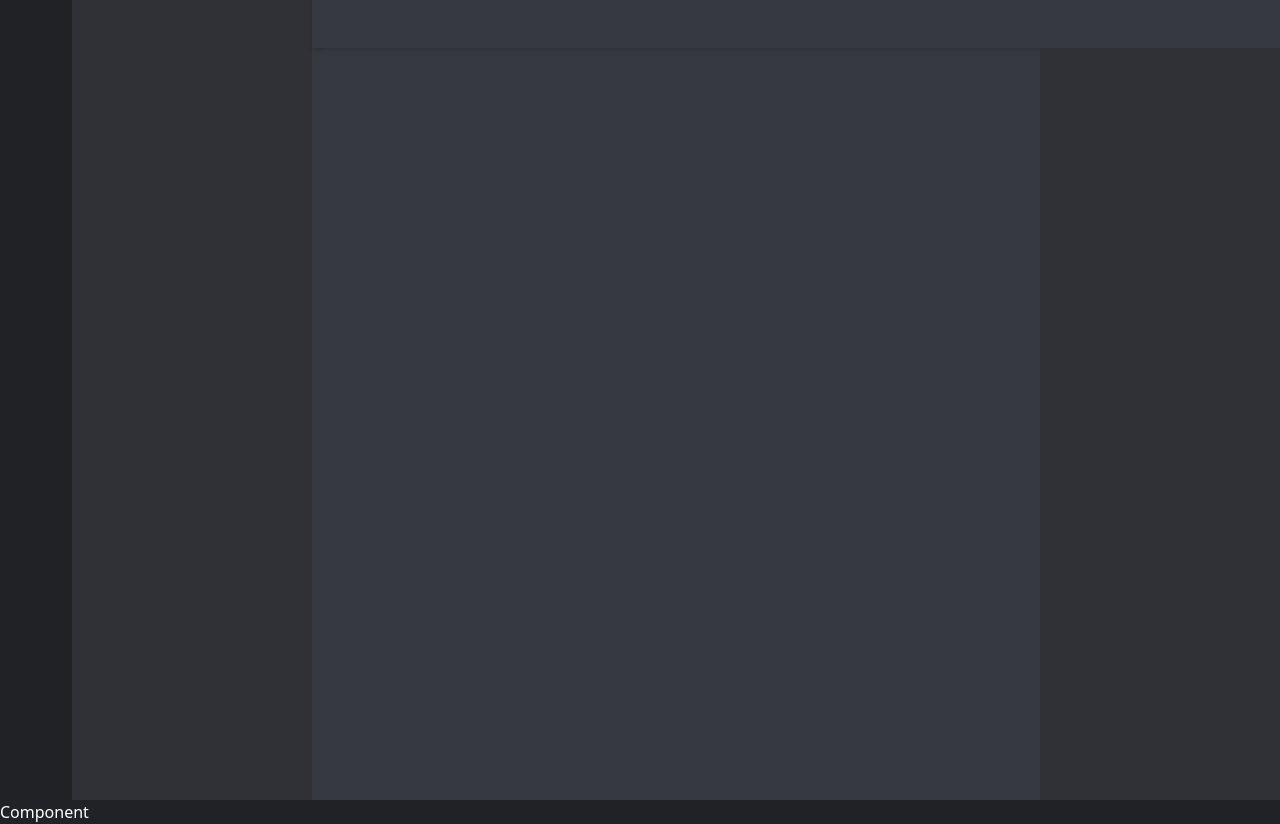
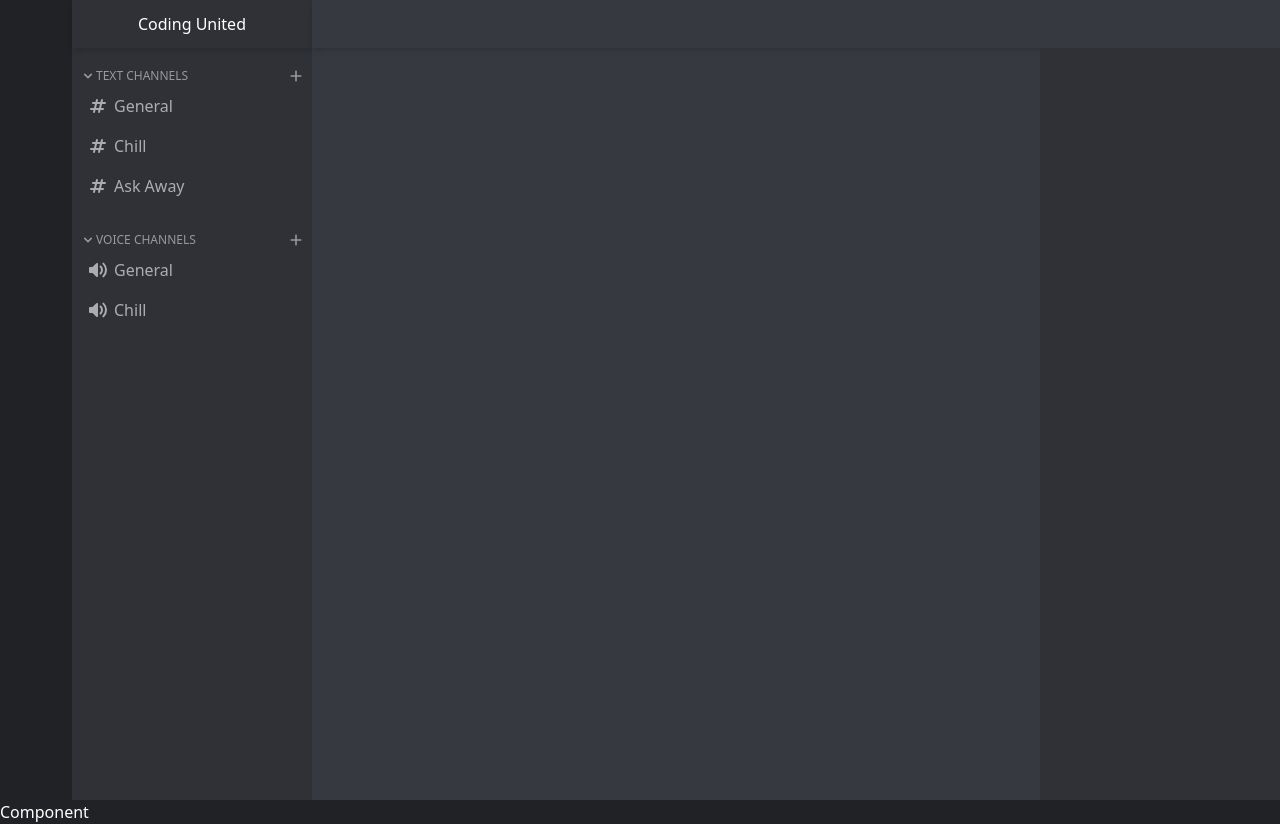
Before and after one commit to ricardoschalkwyk/codecord-ui, a React (Vite) app: page / in a window 1280 px wide. Built offline with nearby package versions, Linux system fonts and the light colour scheme.

Commit message:
COD-20: Created channel item component

```diff
--- a/package.json
+++ b/package.json
@@ -11,6 +11,7 @@
   "dependencies": {
     "@headlessui/react": "^1.6.6",
     "@heroicons/react": "^1.0.6",
+    "clsx": "^1.2.1",
     "react": "^18.2.0",
     "react-dom": "^18.2.0",
     "react-router-dom": "^6.3.0"
--- /dev/null
+++ b/src/components/Button.jsx
@@ -0,0 +1,31 @@
+import React from "react";
+import PropTypes from "prop-types";
+import clsx from "clsx";
+
+// This component is for a dianamic Button component.
+
+function Button({ className, children, onClick, type = "button" }) {
+  return (
+    <button
+      type={type}
+      className={clsx(
+        "flex w-full items-center gap-2 rounded py-1.5 px-2 opacity-60 hover:bg-discord-light-gray hover:bg-opacity-60",
+        className
+      )}
+      onClick={(e) => {
+        onClick?.(e);
+      }}
+    >
+      {children}
+    </button>
+  );
+}
+
+Button.propTypes = {
+  className: PropTypes.string,
+  children: PropTypes.node,
+  onClick: PropTypes.func,
+  type: PropTypes.string,
+};
+
+export default Button;
--- /dev/null
+++ b/src/components/ChannelItem.jsx
@@ -0,0 +1,69 @@
+import React, { useState } from "react";
+import PropTypes from "prop-types";
+import {
+  HashtagIcon,
+  CogIcon,
+  UserAddIcon,
+  VolumeUpIcon,
+} from "@heroicons/react/solid";
+import clsx from "clsx";
+import Button from "./Button";
+import { channelTypes } from "../constants";
+
+function ChannelItem({ channel }) {
+  const [isActive, setActive] = useState(false);
+
+  const activeClick = () => {
+    setActive(!isActive);
+  };
+
+  return (
+    <Button
+      className={clsx(
+        "group justify-between",
+        isActive && "bg-discord-light-gray bg-opacity-60"
+      )}
+      onClick={activeClick}
+    >
+      <div className="flex items-center gap-1.5">
+        {channel.type === channelTypes.voice && (
+          <VolumeUpIcon className="h-5 w-5" />
+        )}
+
+        {channel.type === channelTypes.text && (
+          <HashtagIcon className="h-5 w-5" />
+        )}
+
+        {channel.name}
+      </div>
+
+      <div className="flex items-center gap-1">
+        <UserAddIcon
+          className={clsx(
+            "h-4 w-4 group-hover:block",
+            isActive && "block",
+            !isActive && "hidden"
+          )}
+          onClick={(e) => {
+            e.stopPropagation();
+          }}
+        />
+
+        <CogIcon
+          className={clsx(
+            "h-4 w-4 group-hover:block",
+            isActive && "block",
+            !isActive && "hidden"
+          )}
+          onClick={(e) => {
+            e.stopPropagation();
+          }}
+        />
+      </div>
+    </Button>
+  );
+}
+ChannelItem.propTypes = {
+  channel: PropTypes.object,
+};
+export default ChannelItem;
--- a/src/components/Channels.jsx
+++ b/src/components/Channels.jsx
@@ -1,9 +1,59 @@
 import React from "react";
 import PropTypes from "prop-types";
 
+import ChannelItem from "./ChannelItem";
+import { ChevronDownIcon, PlusIcon } from "@heroicons/react/solid";
+
+const textChannels = [
+  { id: 1, type: "text", name: "General" },
+  { id: 2, type: "text", name: "Chill" },
+  { id: 3, type: "text", name: "Ask Away" },
+];
+
+const voiceChannels = [
+  { id: 1, type: "voice", name: "General" },
+  { id: 2, type: "voice", name: "Chill" },
+];
+
+const categories = [
+  { id: 1, name: "Text Channels", textChannels },
+  { id: 2, name: "Voice Channels", voiceChannels },
+];
+
 const Channels = () => {
   return (
-    <div className="hidden h-screen w-[240px] flex-shrink-0 bg-discord-secondary lg:block"></div>
+    <div className="hidden h-screen w-[240px] flex-shrink-0 bg-discord-secondary  lg:block">
+      <div className="h-[48px] pt-3 text-center shadow-md">
+        <span>Coding United</span>
+      </div>
+
+      {categories.map((category) => (
+        <div className="p-2" key={category.id}>
+          <div className="pt-3 pb-1 opacity-50">
+            <span className="flex justify-between text-xs uppercase">
+              <div className="flex">
+                {<ChevronDownIcon className="h-4 w-4" />}
+                {category.name}
+              </div>
+
+              <div className="flex">{<PlusIcon className="h-4 w-4" />}</div>
+            </span>
+          </div>
+
+          <div className="space-y-1">
+            {category.textChannels?.map((channel) => (
+              <ChannelItem key={channel.id} channel={channel} />
+            ))}
+          </div>
+
+          <div className="space-y-1">
+            {category.voiceChannels?.map((channel) => (
+              <ChannelItem key={channel.id} channel={channel} />
+            ))}
+          </div>
+        </div>
+      ))}
+    </div>
   );
 };
 
--- /dev/null
+++ b/src/constants/index.js
@@ -0,0 +1 @@
+export const channelTypes = { text: "text", voice: "voice" };
--- a/tailwind.config.cjs
+++ b/tailwind.config.cjs
@@ -11,6 +11,7 @@ module.exports = {
           secondary: "#2f3136",
           gray: "#99aab5",
           purple: "#5865f2",
+          "light-gray": "#4f545c",
         },
       },
     },
```
Also changed, not shown: 1 other file (tests, documents, lock files or other folders).
